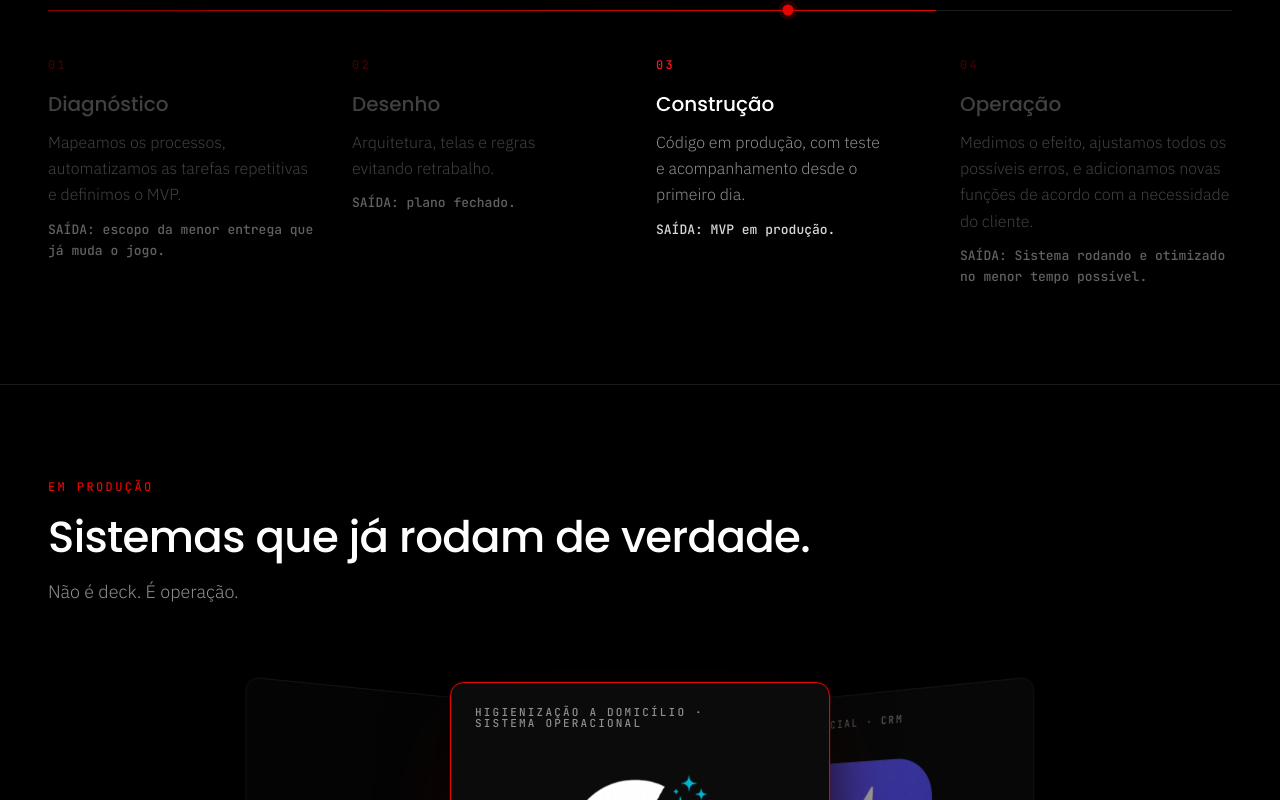
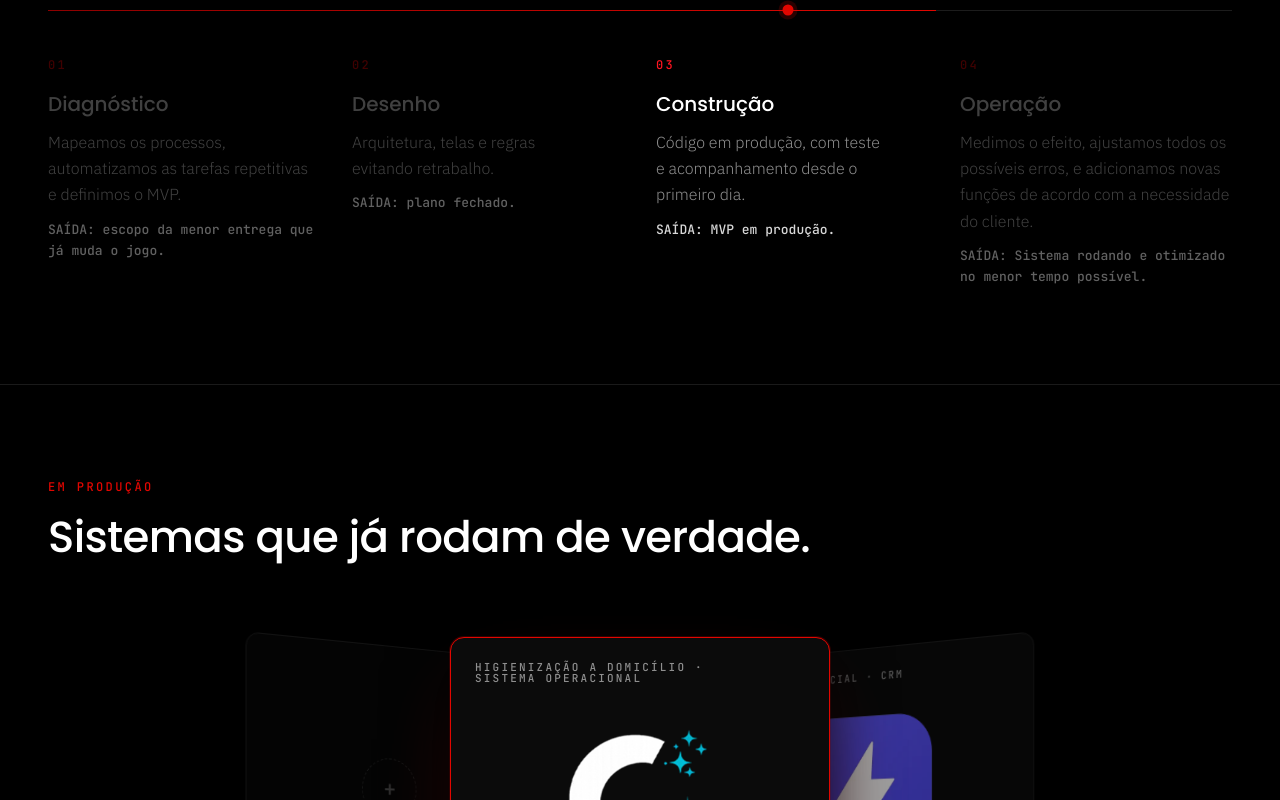
Before and after one commit to DigitalBoostofc/nodex, a Next.js app: page / in a window 1280 px wide. Shown: the part 2000-2800 px from the top of the page. Built offline with nearby package versions, Linux system fonts and the light colour scheme.

Commit message:
fix: drop the cases section lead line
The “Não é deck. É operação.” line sat under the heading without
adding much. The title already carries the point.

```diff
--- a/src/app/page.tsx
+++ b/src/app/page.tsx
@@ -185,8 +185,6 @@ export default function HomePage() {
           eyebrow="EM PRODUÇÃO"
           eyebrowTone="red"
           title="Sistemas que já rodam de verdade."
-          lead="Não é deck. É operação."
-          leadClassName=""
           className="mb-14"
         />
         <CaseCoverflow items={CASES} />
```
